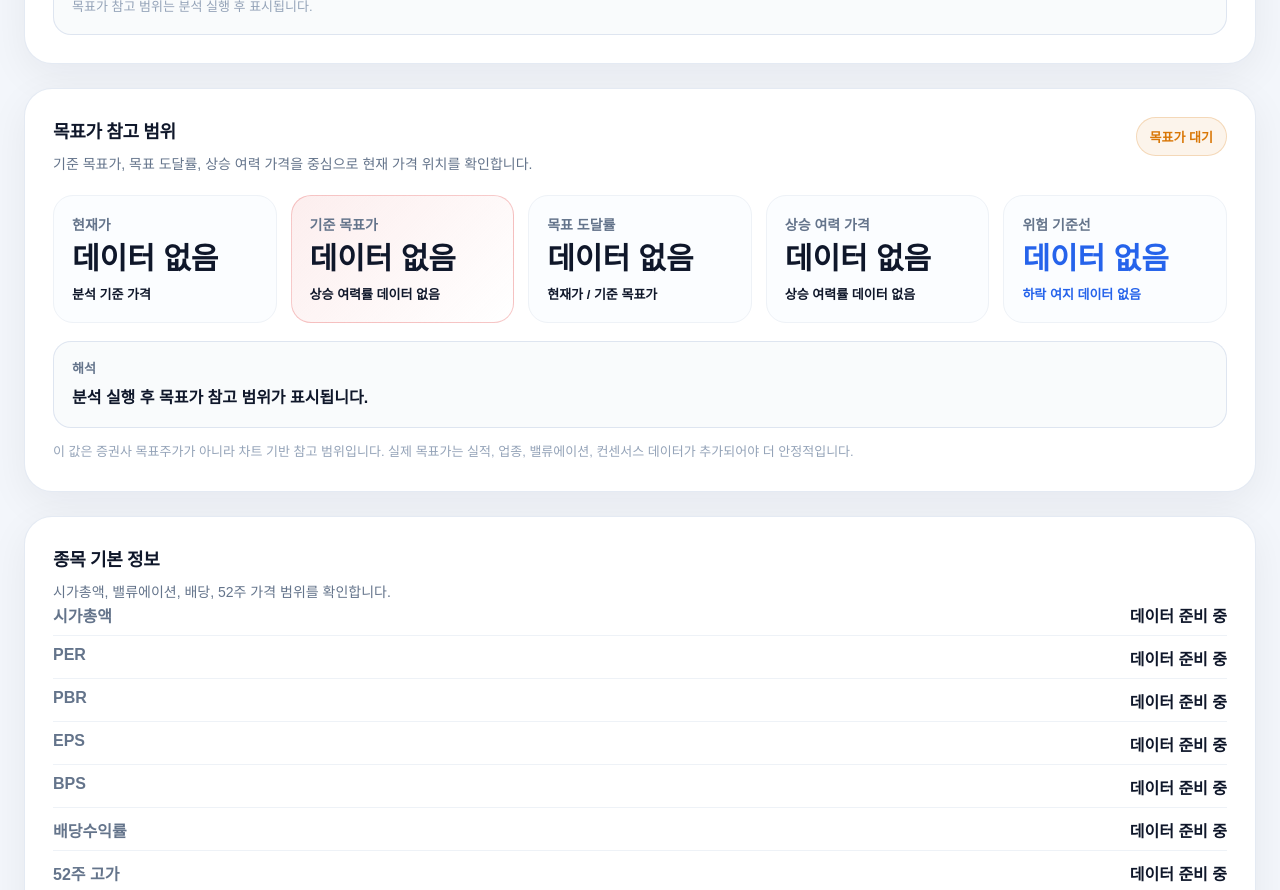
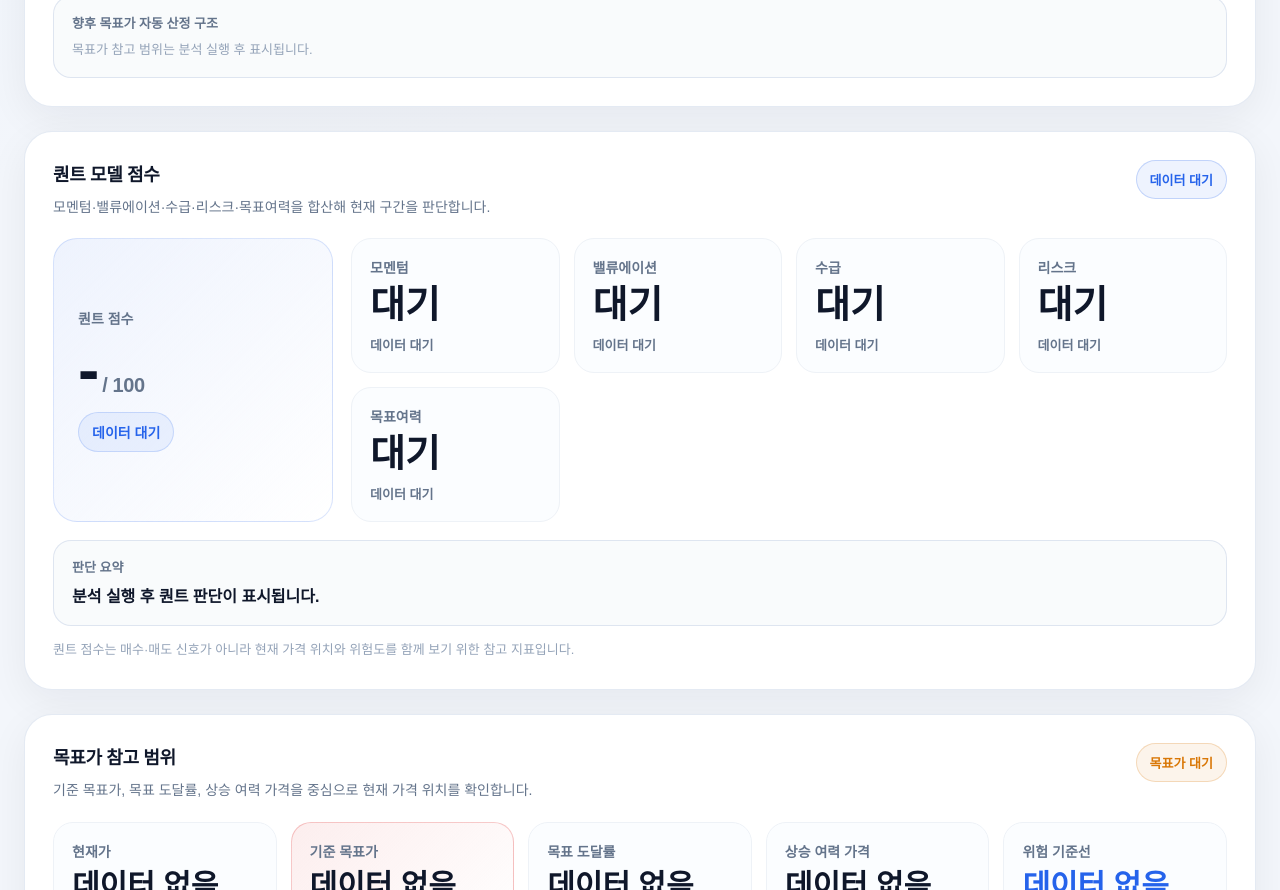
Before and after one commit to jkpark5298-alt/kospi-stock-pwa, a Next.js app: page / in a window 1280 px wide. Shown: the part 1900-2790 px from the top of the page. Built offline with nearby package versions, Linux system fonts and the light colour scheme.

Commit message:
Show quant model score card

```diff
--- a/app/page.tsx
+++ b/app/page.tsx
@@ -55,6 +55,33 @@ type Fundamentals = {
   sharesOutstanding: number | null;
   high52w: number | null;
   low52w: number | null;
+};
+
+type QuantScorePart = {
+  score: number;
+  maxScore: number;
+  label: string;
+  reasons: string[];
+};
+
+type QuantModelResult = {
+  available: boolean;
+  total: number | null;
+  grade: string;
+  action: string;
+  summary: string;
+  momentum: QuantScorePart;
+  valuation: QuantScorePart;
+  supply: QuantScorePart;
+  risk: QuantScorePart;
+  target: QuantScorePart;
+  flags: {
+    nearHigh52w: boolean;
+    valuationBurden: boolean;
+    targetAlmostReached: boolean;
+    supplyPositive: boolean;
+    momentumPositive: boolean;
+  };
 };
 
 type ScorePart = {
@@ -137,6 +164,7 @@ type StockResponse = {
   fundamentals?: Fundamentals;
   supply?: SupplyData;
   score?: CompositeScore;
+  quant?: QuantModelResult;
   cached?: boolean;
   cacheSource?: string;
   warning?: string;
@@ -254,18 +282,27 @@ export default function HomePage() {
   }
 
   const chartData = data?.chartData ?? [];
+
   const recentRows = useMemo(() => chartData.slice(-10).reverse(), [chartData]);
+
   const latestRow = useMemo(
     () => (chartData.length ? chartData[chartData.length - 1] : null),
     [chartData]
   );
+
   const previousRow = useMemo(
     () => (chartData.length > 1 ? chartData[chartData.length - 2] : null),
     [chartData]
   );
 
   const obvTrend = getObvTrend(latestRow?.obv, previousRow?.obv);
-  const bbStatus = getBollingerStatus(latestRow?.close, latestRow?.bbUpper, latestRow?.bbLower);
+
+  const bbStatus = getBollingerStatus(
+    latestRow?.close,
+    latestRow?.bbUpper,
+    latestRow?.bbLower
+  );
+
   const supplyAnalysis = getSupplyAnalysis(data, chartData);
 
   return (
@@ -374,6 +411,8 @@ export default function HomePage() {
         </section>
 
         <ScoreSection score={data?.score} />
+
+        <QuantModelSection quant={data?.quant} />
 
         <TargetPriceSection score={data?.score} />
 
@@ -598,10 +637,12 @@ export default function HomePage() {
 
 function CurrentStockSummaryCard({ data }: { data: StockResponse | null }) {
   const range = data?.score?.targetPrice?.technicalTargetRange;
+
   const targetProgress =
     range && range.baseTarget > 0
       ? Number(((range.currentPrice / range.baseTarget) * 100).toFixed(1))
       : null;
+
   const upsidePrice = range ? Number((range.baseTarget - range.currentPrice).toFixed(2)) : null;
 
   const displaySymbol = data?.symbol || "데이터 없음";
@@ -629,6 +670,14 @@ function CurrentStockSummaryCard({ data }: { data: StockResponse | null }) {
           value={
             data?.score?.total != null
               ? `${data.score.total} / 100 · ${data.score.grade}`
+              : "데이터 없음"
+          }
+        />
+        <MetricRow
+          label="퀀트 점수"
+          value={
+            data?.quant?.total != null
+              ? `${data.quant.total} / 100 · ${data.quant.grade}`
               : "데이터 없음"
           }
         />
@@ -659,6 +708,69 @@ function CurrentStockSummaryCard({ data }: { data: StockResponse | null }) {
   );
 }
 
+function QuantModelSection({ quant }: { quant?: QuantModelResult }) {
+  return (
+    <section className="score-section">
+      <Card>
+        <div className="score-header">
+          <div>
+            <SectionTitleSmall>퀀트 모델 점수</SectionTitleSmall>
+            <p className="score-subtitle">
+              모멘텀·밸류에이션·수급·리스크·목표여력을 합산해 현재 구간을 판단합니다.
+            </p>
+          </div>
+          <div className="score-mode-badge">
+            {quant?.available ? quant.action : "데이터 대기"}
+          </div>
+        </div>
+
+        <div className="score-main-grid">
+          <div className="score-total-card">
+            <div className="score-total-label">퀀트 점수</div>
+            <div className="score-total-value">
+              {quant?.total != null ? `${quant.total}` : "-"}
+              <span>/ 100</span>
+            </div>
+            <div className={`score-grade ${getScoreGradeTone(quant?.total)}`}>
+              {quant?.grade || "데이터 대기"}
+            </div>
+          </div>
+
+          <div className="score-detail-grid">
+            <QuantPartCard title="모멘텀" part={quant?.momentum} />
+            <QuantPartCard title="밸류에이션" part={quant?.valuation} />
+            <QuantPartCard title="수급" part={quant?.supply} />
+            <QuantPartCard title="리스크" part={quant?.risk} />
+            <QuantPartCard title="목표여력" part={quant?.target} />
+          </div>
+        </div>
+
+        <div className="score-comment-box">
+          <span>판단 요약</span>
+          <strong>{quant?.summary || "분석 실행 후 퀀트 판단이 표시됩니다."}</strong>
+        </div>
+
+        <p className="notice-text">
+          퀀트 점수는 매수·매도 신호가 아니라 현재 가격 위치와 위험도를 함께 보기 위한 참고 지표입니다.
+        </p>
+      </Card>
+    </section>
+  );
+}
+
+function QuantPartCard({ title, part }: { title: string; part?: QuantScorePart }) {
+  const scoreText = part ? `${part.score} / ${part.maxScore}` : "대기";
+  const labelText = part?.label || "데이터 대기";
+
+  return (
+    <div className="score-part-card">
+      <span>{title}</span>
+      <strong>{scoreText}</strong>
+      <em>{labelText}</em>
+    </div>
+  );
+}
+
 function FundamentalsSection({ fundamentals }: { fundamentals?: Fundamentals }) {
   return (
     <section className="data-section">
@@ -784,10 +896,12 @@ function ScoreSection({ score }: { score?: CompositeScore }) {
 function TargetPriceSection({ score }: { score?: CompositeScore }) {
   const range = score?.targetPrice?.technicalTargetRange;
   const basis = score?.targetPrice?.targetBasis;
+
   const targetProgress =
     range && range.baseTarget > 0
       ? Number(((range.currentPrice / range.baseTarget) * 100).toFixed(1))
       : null;
+
   const upsidePrice = range ? Number((range.baseTarget - range.currentPrice).toFixed(2)) : null;
 
   return (
@@ -1060,12 +1174,14 @@ function MacdChart({ rows }: { rows: ChartRow[] }) {
     filtered.length === 1
       ? width / 2
       : pad.left + (i / (filtered.length - 1)) * (width - pad.left - pad.right);
+
   const y = (v: number) => pad.top + plotHeight - ((v - min) / range) * plotHeight;
   const zeroY = y(0);
 
   const macdPoints = filtered
     .map((r, i) => ({ x: x(i), y: y(r.macd ?? 0), v: r.macd }))
     .filter(isValidPoint);
+
   const signalPoints = filtered
     .map((r, i) => ({ x: x(i), y: y(r.signal ?? 0), v: r.signal }))
     .filter(isValidPoint);
@@ -1131,6 +1247,7 @@ function MacdChart({ rows }: { rows: ChartRow[] }) {
         {signalPoints.length > 0 && (
           <path d={buildPath(signalPoints)} fill="none" stroke="#ef4444" strokeWidth="3" />
         )}
+
         <DateLabels rows={filtered} width={width} height={height} padLeft={pad.left} padRight={pad.right} />
       </svg>
     </div>
@@ -1434,6 +1551,7 @@ function buildVolumeProfile(rows: ChartRow[], bucketCount: number) {
   const max = Math.max(...closes);
   const range = max - min || 1;
   const bucketSize = range / bucketCount;
+
   const buckets = Array.from({ length: bucketCount }).map((_, index) => {
     const low = min + bucketSize * index;
     const high = index === bucketCount - 1 ? max : min + bucketSize * (index + 1);
```
